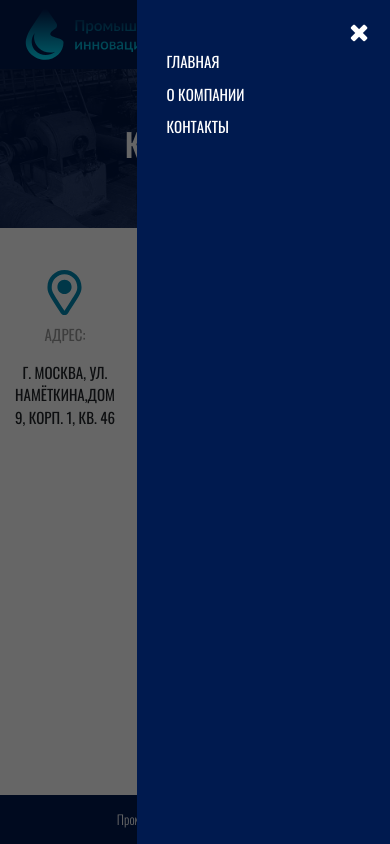
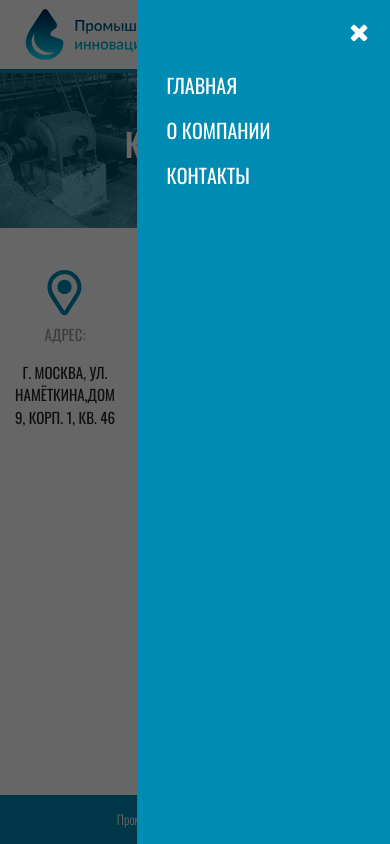
Before and after one commit to SergeyKudryashov17/prom-inovacii, a plain HTML site: page contacts.html in a window 390 px wide. Both pictures are taken after a click on the button 361 px from the left and 34 px from the top of the page. Drawn offline with Linux system fonts and the light colour scheme.

Commit message:
Изменена цветовая схема сайта

```diff
--- a/css/index.css
+++ b/css/index.css
@@ -7,10 +7,10 @@
     --font-base: 'Open Sans';
     --font-secondary: 'Oswald';
     --primary-rgb-code: 0, 26, 79;
-    --secodary-rgb-code: 0, 139, 179;
+    --secondary-rgb-code: 0, 139, 179;
     --primary-color: rgb(var(--primary-rgb-code));
-    --primary-op-color: rgba(var(--primary-rgb-code), .8);
-    --secondary-color: rgb(var(--secodary-rgb-code));
+    --primary-op-color: rgba(var(--primary-rgb-code), .6);
+    --secondary-color: rgb(var(--secondary-rgb-code));
     --gray-color: #C9CBD7;
     --light-gray-color: #F7F7F7;
 }
@@ -38,9 +38,11 @@ main {
     left: 0;
     width: 100vw;
     z-index: 3;
+    background: #fff;
+    border-bottom: 4px solid var(--secondary-color);
 }
 .header_default {
-    background: var(--primary-color);
+    /* background: var(--primary-color); */
 }
 .header__wrapper {
     display: flex;
@@ -65,7 +67,7 @@ main {
 .menu__link {
     text-transform: uppercase;
     text-decoration: none;
-    color: #fff;
+    color: var(--secondary-color);
     font-family: var(--font-secondary);
     font-weight: 300;
     font-size: 19px;
@@ -119,7 +121,8 @@ main {
     left: 0;
     width: 100%;
     height: 100%;
-    background: var(--primary-op-color);
+    /* background: var(--primary-op-color); */
+    background: rgba(var(--secondary-rgb-code), .7);
 }
 
 .page-section {
@@ -182,13 +185,15 @@ main {
     left: 0;
     width: 100%;
     height: 100%;
-    background: var(--primary-op-color);
+    /* background: var(--primary-op-color); */
+    background: rgba(var(--secondary-rgb-code), .5);
 }
 
 .footer {
     flex: 0 0 auto;
-    background: var(--primary-color);
-    padding: 35px 0;
+    /* background: var(--primary-color); */
+    background: var(--secondary-color);
+    padding: 20px 0;
 }
 .footer__copyright {
     font-size: 18px;
@@ -287,9 +292,6 @@ main {
 .pay-item__collapse {
     margin-top: 25px;
 }
-.pay-item__subject {
-
-}
 .pay-item__label {
     font-weight: 200;
     color: #000;
@@ -340,7 +342,7 @@ main {
     display: none;
     background: transparent;
     border: none;
-    color: #fff;
+    color: var(--secondary-color);
     font-size: 27px;
 }
 
@@ -364,9 +366,9 @@ main {
     position: relative;
     width: 65%;
     height: 100vh;
-    background: var(--primary-color);
+    background: var(--secondary-color);
     margin-left: 35%;
-    padding-top: 50px;
+    padding-top: 70px;
 }
 .mobile-menu__btn-close {
     position: absolute;
@@ -379,10 +381,11 @@ main {
 }
 .mobile-menu__item {
     list-style-type: none;
-    margin-bottom: 10px;
+    margin-bottom: 15px;
 }
 .mobile-menu__link {
     text-transform: uppercase;
     text-decoration: none;
     color: #fff;
+    font-size: 20px;
 }
```
